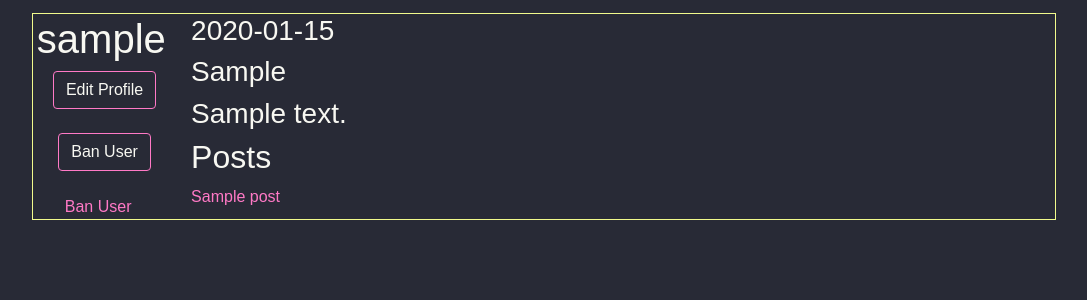
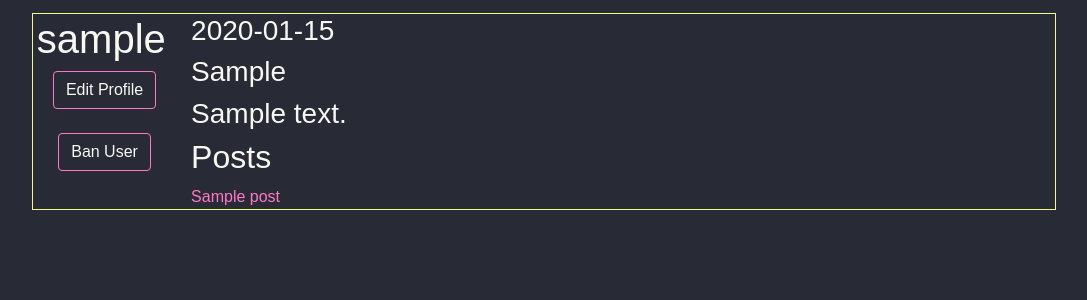
Before and after one commit to Cryotechnic/ecom-finalproject, a PHP site: page /Main/user/1 in a window 1280 px wide. Shown: the part 189-489 px from the top of the page, without its empty margins (96-1183 px from the left). Run offline with PHP 8.4, Linux system fonts and the light colour scheme; the visitor is signed in with stand-in values (Sample User, id 1); tables that the repository leaves empty hold one stand-in row (values such as "Sample post").

```diff
--- a/app/views/Main/user.php
+++ b/app/views/Main/user.php
@@ -85,7 +85,7 @@
                         }
                         if($_SESSION['admin'] == true){
                             echo "<a class='empty' href='/Admin/banUser/" . $user->user_id . "'><button type='button' class='btn btn-outline-primary'>Ban User</button></a><br><br>";
-                            echo "<a href='/Admin/banUser/".$user->user_id."'>Ban User</a>";
+                            // echo "<a href='/Admin/banUser/".$user->user_id."'>Ban User</a>";
                         }
                     }
 
```
